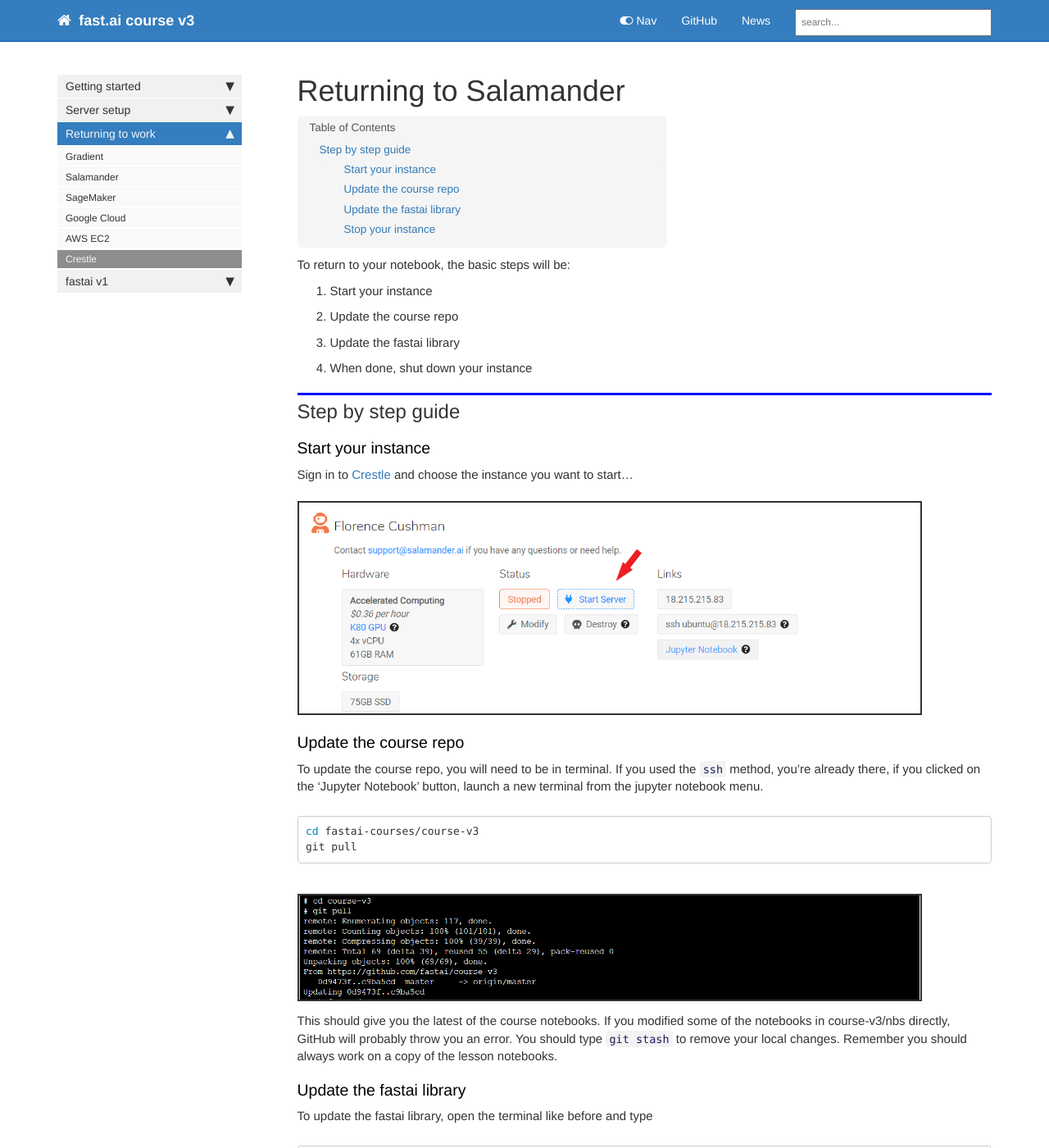
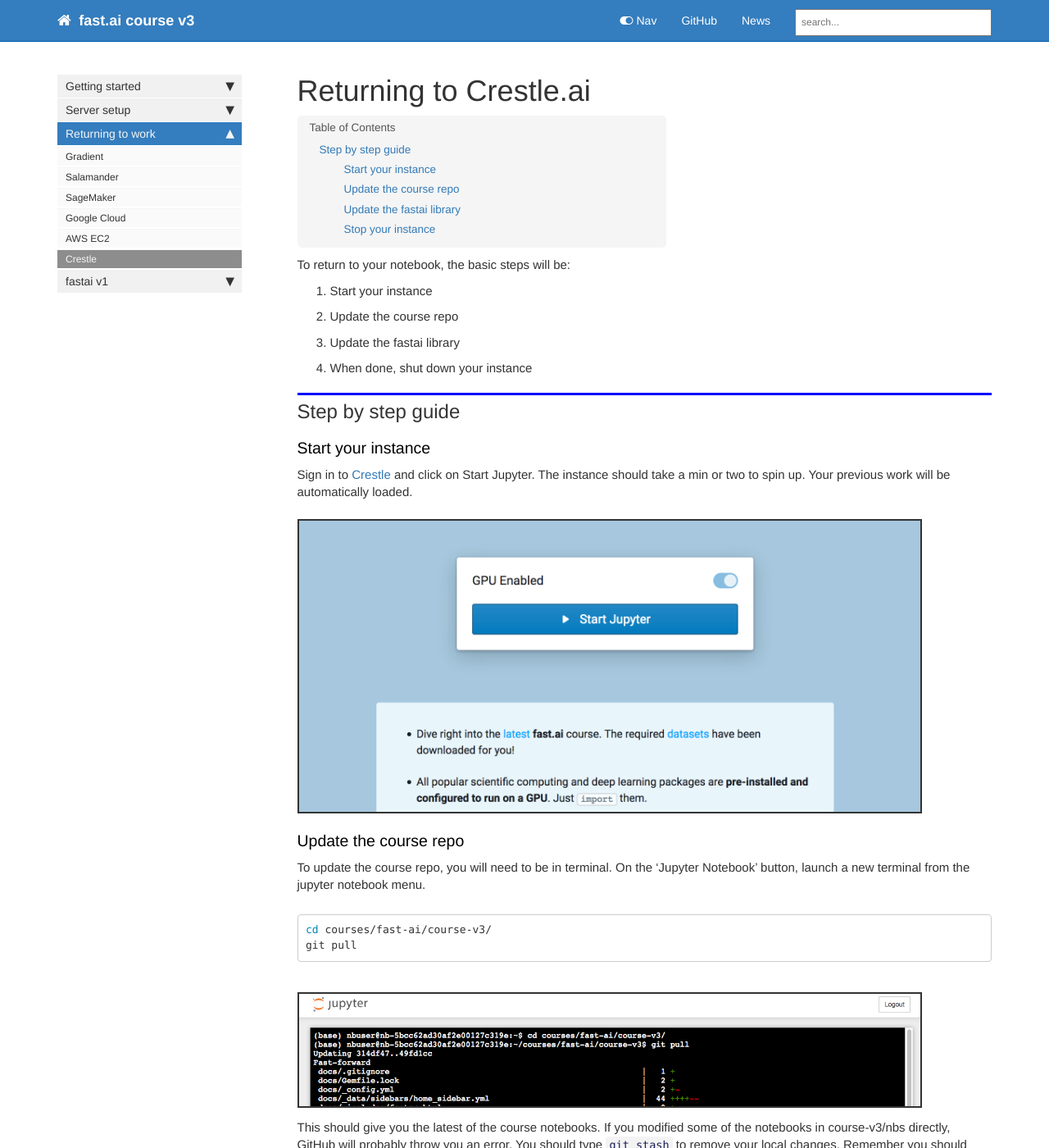
Before and after one commit to tamersalama/course-v3, a Jekyll site: the page built from docs/update_crestle.md, in a window 1280 px wide and 1400 px high. Shown: the whole window at 82% size. Built offline with Jekyll 4.4.1, drawn with Linux system fonts in a browser that asks for light colours; nearby versions of some CDN libraries; comment, search, counter and statistics services are not loaded; some of the changed text lies outside the part shown.

Commit message:
returning to crestle.ai (#38)

````diff
--- a/docs/update_crestle.md
+++ b/docs/update_crestle.md
@@ -1,5 +1,5 @@
 ---
-title: Returning to Salamander
+title: Returning to Crestle.ai
 keywords:
 sidebar: home_sidebar
 ---
@@ -7,28 +7,28 @@
 To return to your notebook, the basic steps will be:
 
 1.  Start your instance
-1.  Update the course repo
-1.  Update the fastai library
-1.  When done, shut down your instance
+2.  Update the course repo
+3.  Update the fastai library
+4.  When done, shut down your instance
 
 ## Step by step guide
 
 ### Start your instance
 
-Sign in to [Crestle](https://www.crestle.ai/) and choose the instance you want to start...
+Sign in to [Crestle](https://www.crestle.ai/) and click on Start Jupyter. The instance should take a min or two to spin up. Your previous work will be automatically loaded.
 
-<img alt="" src="/images/salamander/start.png" class="screenshot">
+<img alt="" src="/images/crestle/start_jupyter.png" class="screenshot">
 
 ### Update the course repo
 
-To update the course repo, you will need to be in terminal. If you used the `ssh` method, you're already there, if you clicked on the 'Jupyter Notebook' button, launch a new terminal from the jupyter notebook menu.
+To update the course repo, you will need to be in terminal. On the 'Jupyter Notebook' button, launch a new terminal from the jupyter notebook menu.
 
 ```bash
-cd fastai-courses/course-v3
+cd courses/fast-ai/course-v3/
 git pull
 ```
 
-<img alt="" src="/images/gradient/update.png" class="screenshot">
+<img alt="" src="/images/crestle/git_pull.png" class="screenshot">
 
 This should give you the latest of the course notebooks. If you modified some of the notebooks in course-v3/nbs directly, GitHub will probably throw you an error. You should type `git stash` to remove your local changes. Remember you should always work on a copy of the lesson notebooks.
 
@@ -43,6 +43,8 @@
 
 ### Stop your instance
 
-Once you're finished...
+Once you're finished navigate back to the dashboard tab and click Stop Jupyter
 
 **It's not enough to just close your browser or turn off your own computer.**
+
+<img alt="" src="/images/crestle/stop_jupyter.png" class="screenshot">
````
Also changed, not shown: docs/images/crestle/git_pull.png (added).
